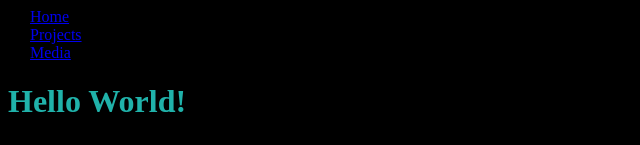
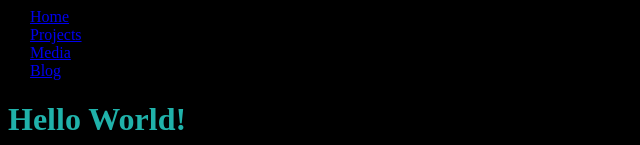
Before and after one commit to CalebLowe/CalebLowe, a plain HTML site: page index.html in a window 1280 px wide. Shown: the top 145 px of the page, without its empty margins (0-640 px from the left). Drawn offline with Linux system fonts and the light colour scheme.

Commit message:
blog tags added

```diff
--- a/index.html
+++ b/index.html
@@ -12,6 +12,7 @@
     <li><a href="index.html">Home  </a></li>
     <li><a href="projects/index.html"> Projects </a></li>
     <li><a href="media/index.html">Media </a></li>
+     <li><a href="blog/index.html"> Blog </a></li>
 <h1> Hello World!</h1>
 <h2> My Name is Caleb Lowe </h2>
    <img src="https://scontent.fbna1-2.fna.fbcdn.net/v/t1.0-9/25446283_306442636511940_7402455441957960726_n.jpg?oh=e8c42e5ec0f61199a75ff25e0d6e0119&oe=5B1FB36A" style="height:250px;width:190px">
```
Also changed, not shown: Media/index.html (+1 -0 lines), projects/index.html (+1 -0 lines).
